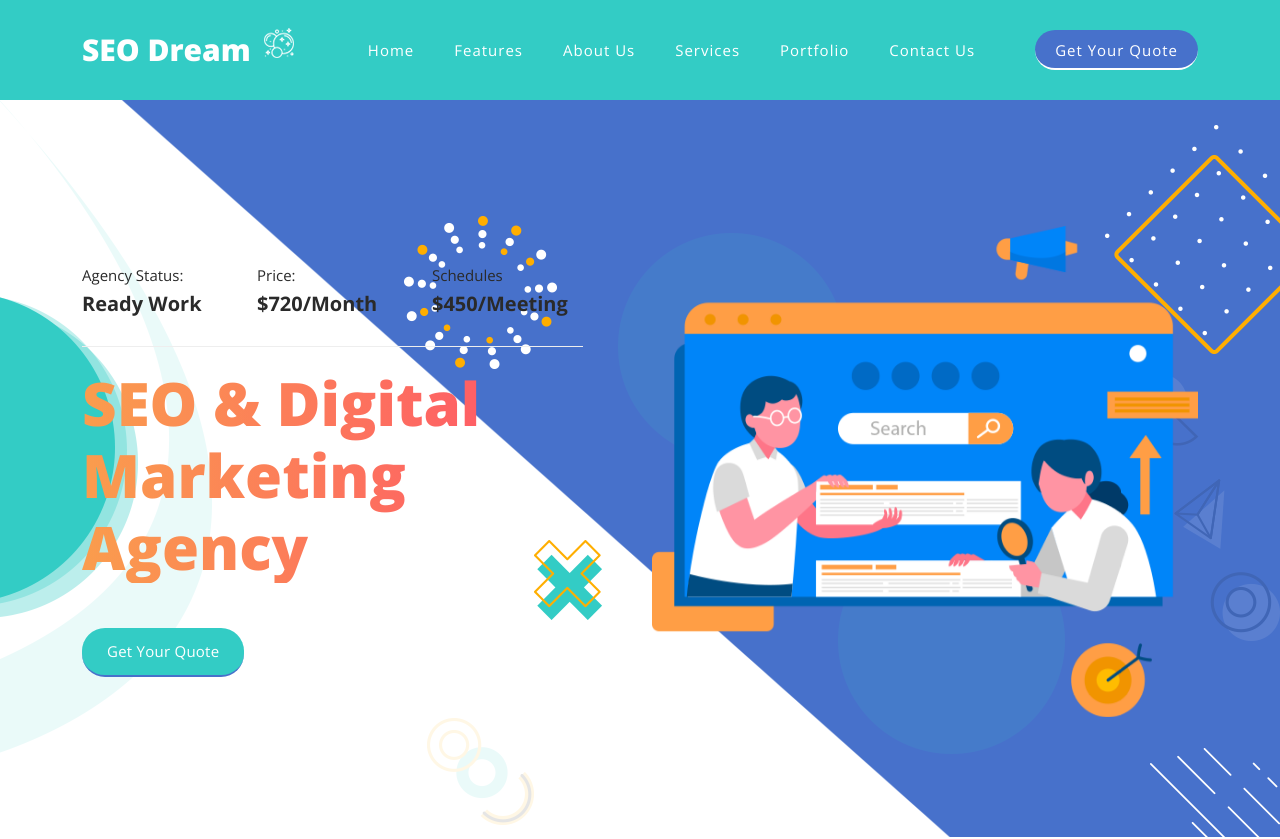
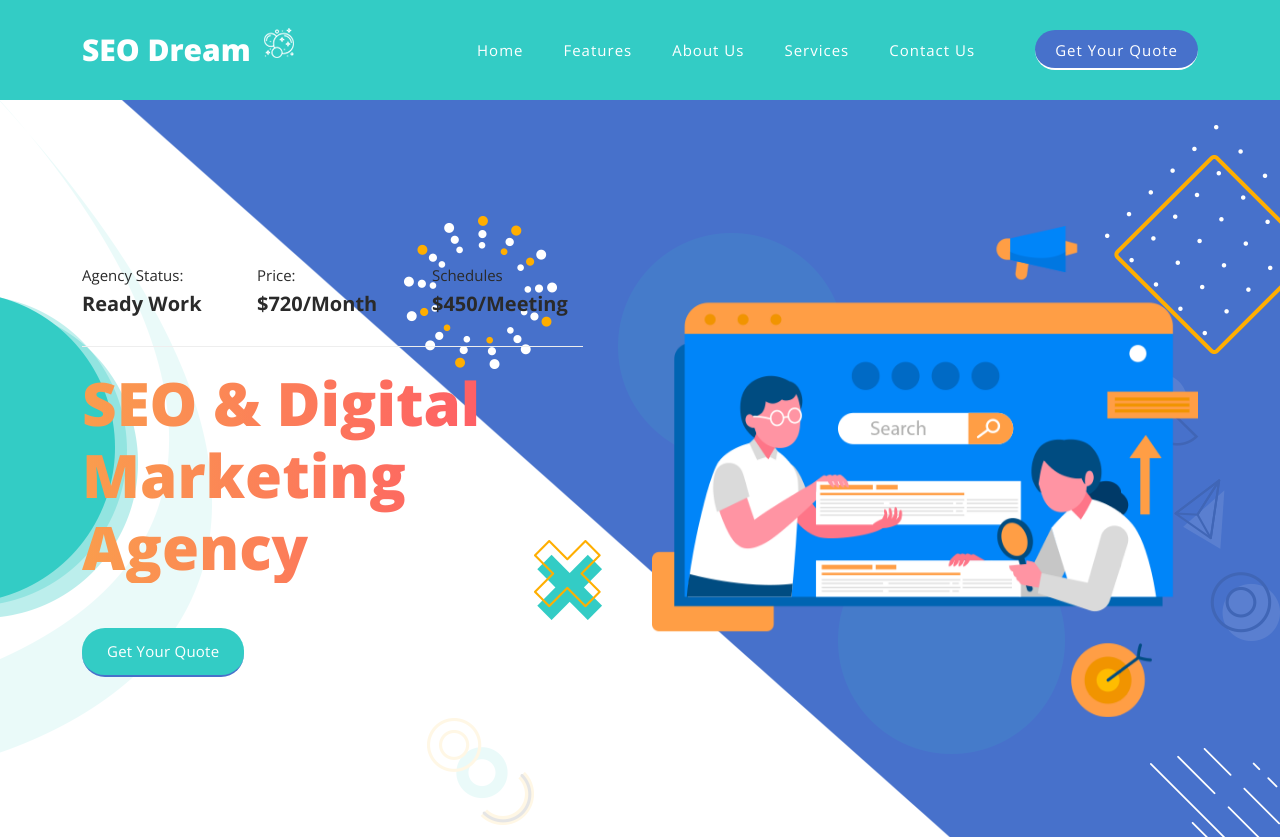
Before and after one commit to LEADER-MULTISERVICES/BE, a plain HTML site: page index.html in a window 1280 px wide. Shown: the top 839 px of the page. Drawn offline with nearby package versions, Linux system fonts and the light colour scheme.

Commit message:
Update index.html

```diff
--- a/index.html
+++ b/index.html
@@ -64,7 +64,6 @@ https://templatemo.com/tm-563-seo-dream
               <li class="scroll-to-section"><a href="#features">Features</a></li>
               <li class="scroll-to-section"><a href="#about">About Us</a></li>
               <li class="scroll-to-section"><a href="#services">Services</a></li>
-              <li class="scroll-to-section"><a href="#portfolio">Portfolio</a></li>
               <li class="scroll-to-section"><a href="#contact">Contact Us</a></li>
               <li class="scroll-to-section"><div class="main-blue-button"><a href="#contact">Get Your Quote</a></div></li>
             </ul>
```
